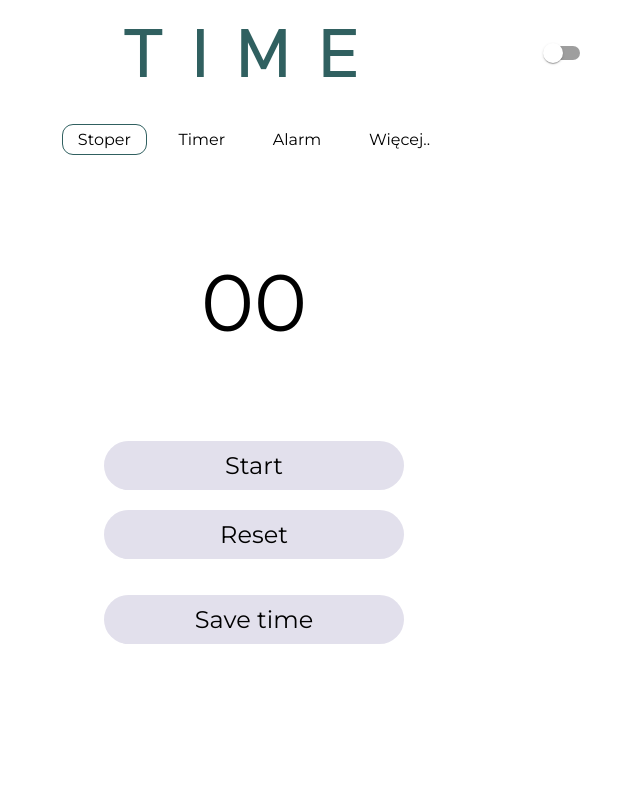
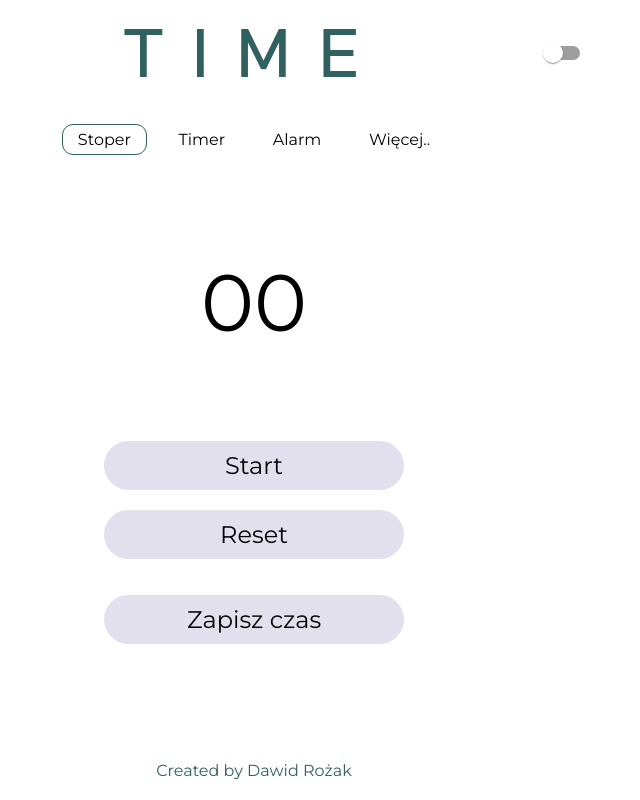
Before and after one commit to DawidDev/time_app, a React (Create React App) app: page / in a window 1280 px wide. Shown: the whole page, without its empty margins (386-1026 px from the left). Built offline with nearby package versions, Linux system fonts and the light colour scheme; the HTML template or start-up script is replaced by a standard one.

Commit message:
Edit footer and add PL translate text

```diff
--- a/src/App.js
+++ b/src/App.js
@@ -10,9 +10,12 @@ import BodyApp from "./Layouts/BodyApp";
 import { AppContext, defaultObject } from "./AppContext";
 
 const GlobalContainer = styled.div`
+  position: relative;
   min-height: 100vh;
   box-sizing: border-box;
-  background-color: ${(props) => props.colorTheme === "dark" ? "#0d0906" : "transparent"};
+  padding-bottom: 50px;
+  background-color: ${(props) =>
+    props.colorTheme === "dark" ? "#0d0906" : "transparent"};
   transition: 0.25s;
   color: ${(props) => (props.colorTheme === "dark" ? "#fff" : "black")};
 `;
@@ -32,6 +35,7 @@ const App = () => {
       <AppContext.Provider value={{ theme, setTheme }}>
         <Header />
         <BodyApp />
+        <Footer />
       </AppContext.Provider>
     </GlobalContainer>
   );
--- a/src/Components/DisplayLaps.js
+++ b/src/Components/DisplayLaps.js
@@ -31,11 +31,11 @@ const DisplayLaps = ({seconds, minutes, hours}) => {
         ))
     )
 
-    const btnResetSavedLapsDisplay = laps.length > 0 ? <button onClick={handleResetSavedTime.bind(this)}>Reset laps</button> : null
+    const btnResetSavedLapsDisplay = laps.length > 0 ? <button onClick={handleResetSavedTime.bind(this)}>Resetuj czasy</button> : null
 
     return(
         <>
-        <button onClick={handleSaveTime.bind(this)}>Save time</button>
+        <button onClick={handleSaveTime.bind(this)}>Zapisz czas</button>
         {displayLaps}
         {btnResetSavedLapsDisplay}
         </>
--- a/src/Components/Timer.js
+++ b/src/Components/Timer.js
@@ -254,7 +254,7 @@ const Timer = () => {
     return (
         <Container themeObject={ThemeObject}>
             {flag ? null : form}
-            {timeDiff.endTime ? <span className='alert_input_date'>Podaj prawidłową datę</span> : (flag ? showTime(timeDiff) : null)}
+            {timeDiff.endTime ? <span className='alert_input_date'>Podaj prawidłowy czas i datę</span> : (flag ? showTime(timeDiff) : null)}
             {!timeDiff.endTime ? <button className='btn_start' onClick={handleTimer}>{flag === false ? "Rozpocznij odliczanie" : "Stop"}</button> : null}
         </Container>
      );
--- a/src/Layouts/Footer.js
+++ b/src/Layouts/Footer.js
@@ -1,11 +1,41 @@
-import React from 'react';
+import React, { useContext } from 'react';
+
+import styled from "styled-components";
+
+// Import kontektstu
+import { AppContext } from "../AppContext";
+
+// Import obiektu motywu
+import ThemeObject from "../config/configTheme";
+
+const Container = styled.div`
+    color:  ${(props) => props.theme === 'light' ? props.themeObject.light.colorTxtFooter : props.themeObject.dark.colorTxtFooter };
+    position: absolute;
+    bottom: 20px;
+    left: 50%;
+    transform: translateX(-50%);
+`
 
 const Footer = () => {
+
+    const { theme } = useContext(AppContext);
+
     return (
-        <>
-        Footer
-        </>
+        <Container theme={theme} themeObject={ThemeObject} >
+            Created by Dawid Rożak
+        </Container>
      );
 }
 
 export default Footer;
+
+/*
+    Wersja stopki z lewej strony, odwróconej
+
+    transform: rotate(-90deg);
+    width: auto;
+    left: -18%;
+    top: 80%;
+    font-size: 14px;
+
+    */
--- a/src/config/configTheme.js
+++ b/src/config/configTheme.js
@@ -10,12 +10,13 @@ const ThemeObject = {
         colorCircuralProgressBack: "#e2e0ec",
         colorBorderLineInMoreComponent: "1px solid #306060",
         colorBorderLineInStopwatch: "1px solid #306060",
-        colorButtonsPlusMinus: "#306060"
+        colorButtonsPlusMinus: "#306060",
+        colorTxtFooter: "#306060",
     },
     dark:{
         colorHeader: "#fff",
         colorTimersBar: "#fff",
-        colorTimersBarBorder: "1.25px solid #fff",
+        colorTimersBarBorder: "1.25px solid #0288D1",
         //colorMainButtons: "#306060",
         colorStartCalculate: "#5AC994", // Kolor przycisków rozpoczynających odliczanie
         colorActiveMainButtons: "#fff",
@@ -23,7 +24,8 @@ const ThemeObject = {
         colorCircuralProgressBack: "#e2e0ec",
         colorBorderLineInMoreComponent: "1px solid #0288D1",
         colorBorderLineInStopwatch: "1px solid #0288D1",
-        colorButtonsPlusMinus: "#0288D1"
+        colorButtonsPlusMinus: "#0288D1",
+        colorTxtFooter: "#0288D1",
     },
     global: {
         colorMainButtons: "#e2e0ec", // Kolor wszystkich przycisków (notActive, notFocus,, notOnClick)
```
